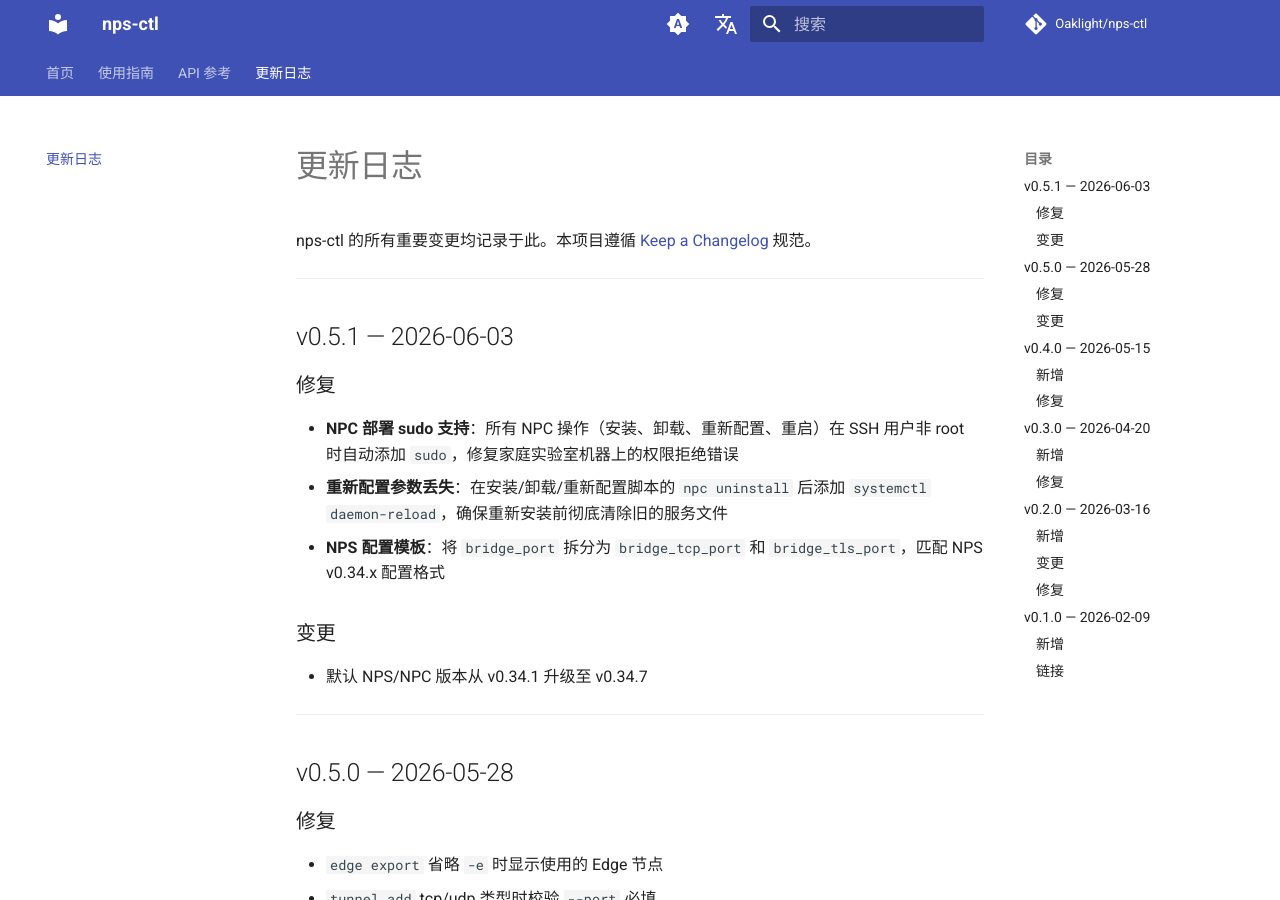
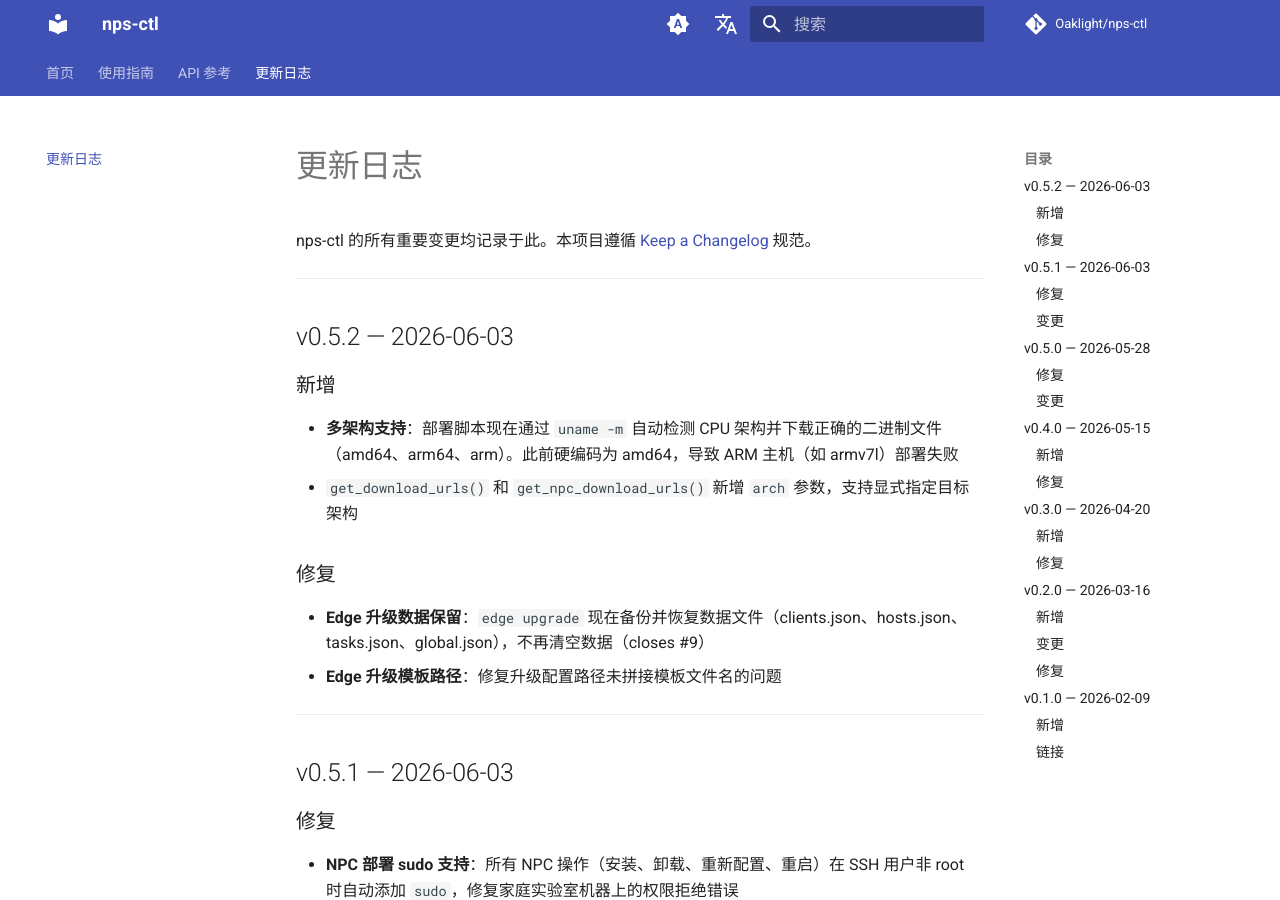
Before and after one commit to Oaklight/nps-ctl, an MkDocs documentation site: the page built from docs/changelog.md, in a window 1280 px wide and 900 px high. Built offline with MkDocs 1.6.1 and Material for MkDocs 9.7.7, drawn with Linux system fonts in a browser that asks for light colours; comment, search, counter and statistics services are not loaded.

Commit message:
docs: add v0.5.2 changelog — multi-arch support, edge upgrade fixes

```diff
--- a/docs/changelog.md
+++ b/docs/changelog.md
@@ -5,6 +5,20 @@ title: 更新日志
 # 更新日志
 
 nps-ctl 的所有重要变更均记录于此。本项目遵循 [Keep a Changelog](https://keepachangelog.com/) 规范。
+
+---
+
+## v0.5.2 — 2026-06-03
+
+### 新增
+
+- **多架构支持**：部署脚本现在通过 `uname -m` 自动检测 CPU 架构并下载正确的二进制文件（amd64、arm64、arm）。此前硬编码为 amd64，导致 ARM 主机（如 armv7l）部署失败
+- `get_download_urls()` 和 `get_npc_download_urls()` 新增 `arch` 参数，支持显式指定目标架构
+
+### 修复
+
+- **Edge 升级数据保留**：`edge upgrade` 现在备份并恢复数据文件（clients.json、hosts.json、tasks.json、global.json），不再清空数据（closes #9）
+- **Edge 升级模板路径**：修复升级配置路径未拼接模板文件名的问题
 
 ---
 
```
